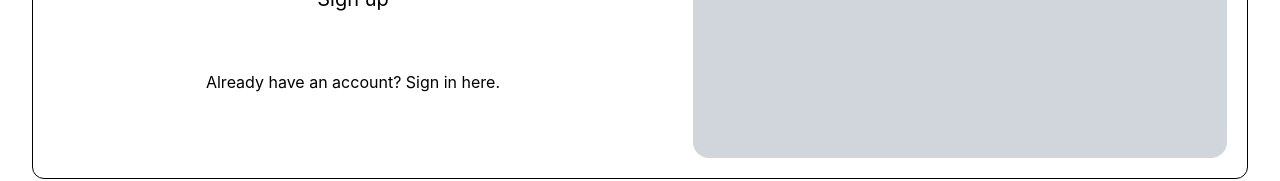
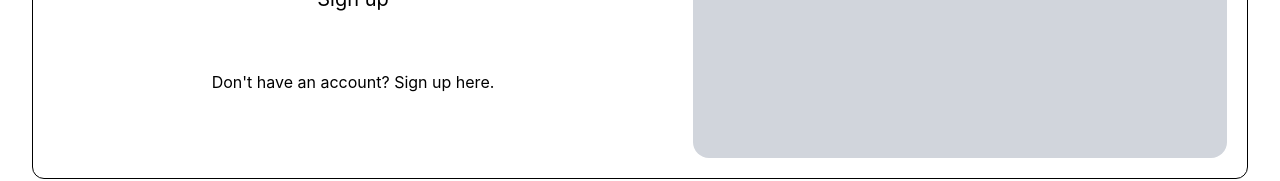
Before and after one commit to ngkhanggg/kho-ai, a React (Vite) app in the folder frontend/: page /signin in a window 1280 px wide. Shown: the part 541-722 px from the top of the page. Built offline with nearby package versions, Linux system fonts and the light colour scheme.

Commit message:
chore: fixed the redirecting links in signin/signup

```diff
--- a/frontend/src/features/auth/SignInPage.tsx
+++ b/frontend/src/features/auth/SignInPage.tsx
@@ -1,5 +1,6 @@
 import { useState } from "react";
 import { Eye, EyeOff } from "lucide-react";
+import { Link } from "react-router-dom";
 
 export default function SignInPage() {
     const [showPassword, setShowPassword] = useState(false);
@@ -68,7 +69,7 @@ export default function SignInPage() {
                             </div>
 
                             <button style={buttonStyles} className="self-center">Sign up</button>
-                            <div className="text-center">Already have an account? Sign in <span style={{color: "var(--color-primary)"}}>here.</span></div>
+                            <div className="text-center">Don't have an account? Sign up <Link to="/signup" style={{color: "var(--color-primary)"}}>here.</Link></div>
                         </form>
                     </div>
                 </div>
--- a/frontend/src/features/auth/SignUpPage.tsx
+++ b/frontend/src/features/auth/SignUpPage.tsx
@@ -1,5 +1,6 @@
 import { useState } from "react";
 import { Eye, EyeOff } from "lucide-react";
+import { Link } from "react-router-dom";
 
 export default function SignUnPage() {
     const [showPassword, setShowPassword] = useState(false);
@@ -109,7 +110,7 @@ export default function SignUnPage() {
                         </div>
 
                         <button style={buttonStyles} className="self-center">Sign up</button>
-                        <div className="text-center">Already have an account? Sign in <span style={{color: "var(--color-primary)"}}>here.</span></div>
+                        <div className="text-center">Already have an account? Sign in <Link to="/signin" style={{color: "var(--color-primary)"}}>here.</Link></div>
                     </form>
                 </div>
             </div>
```
